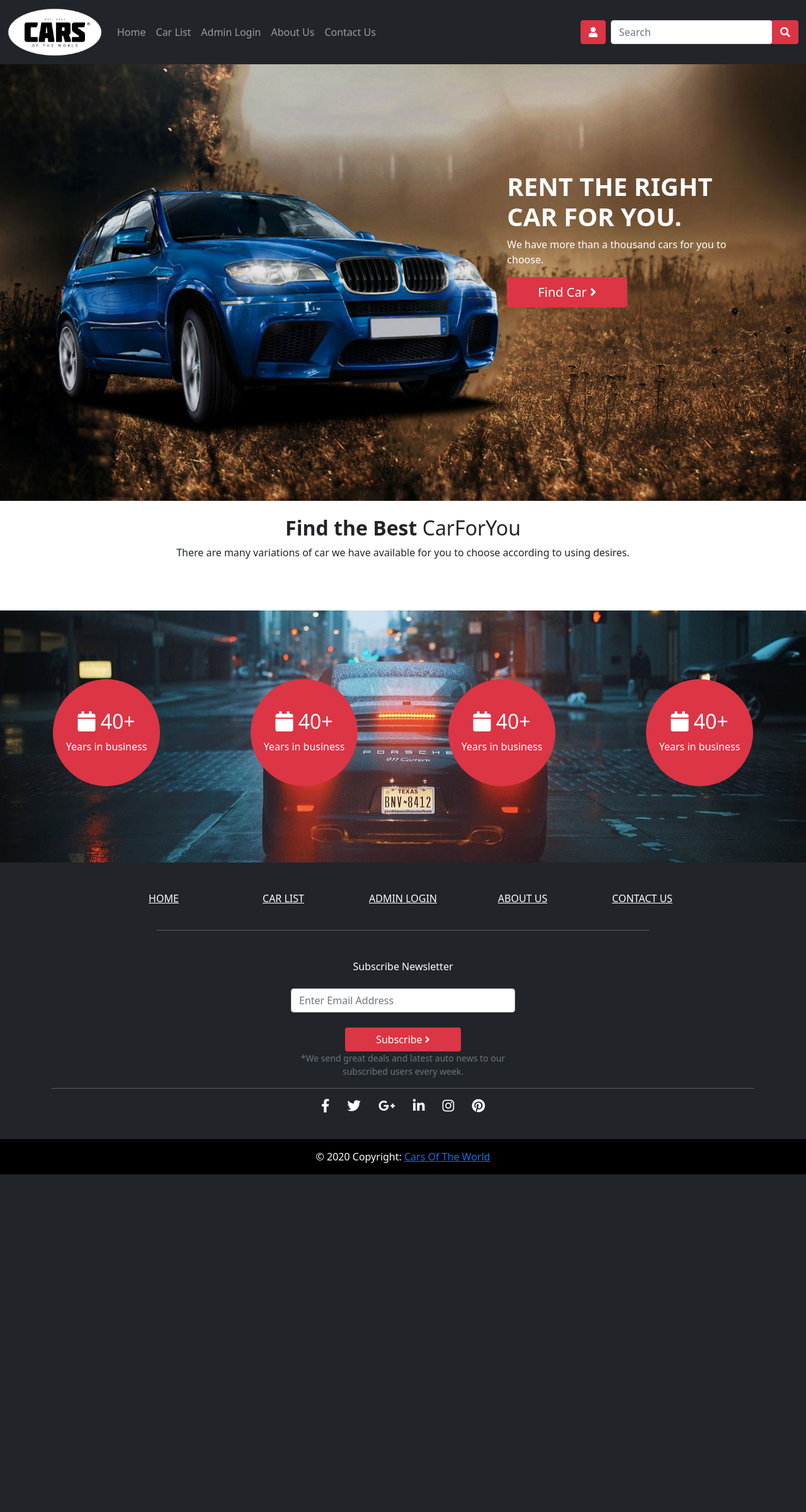
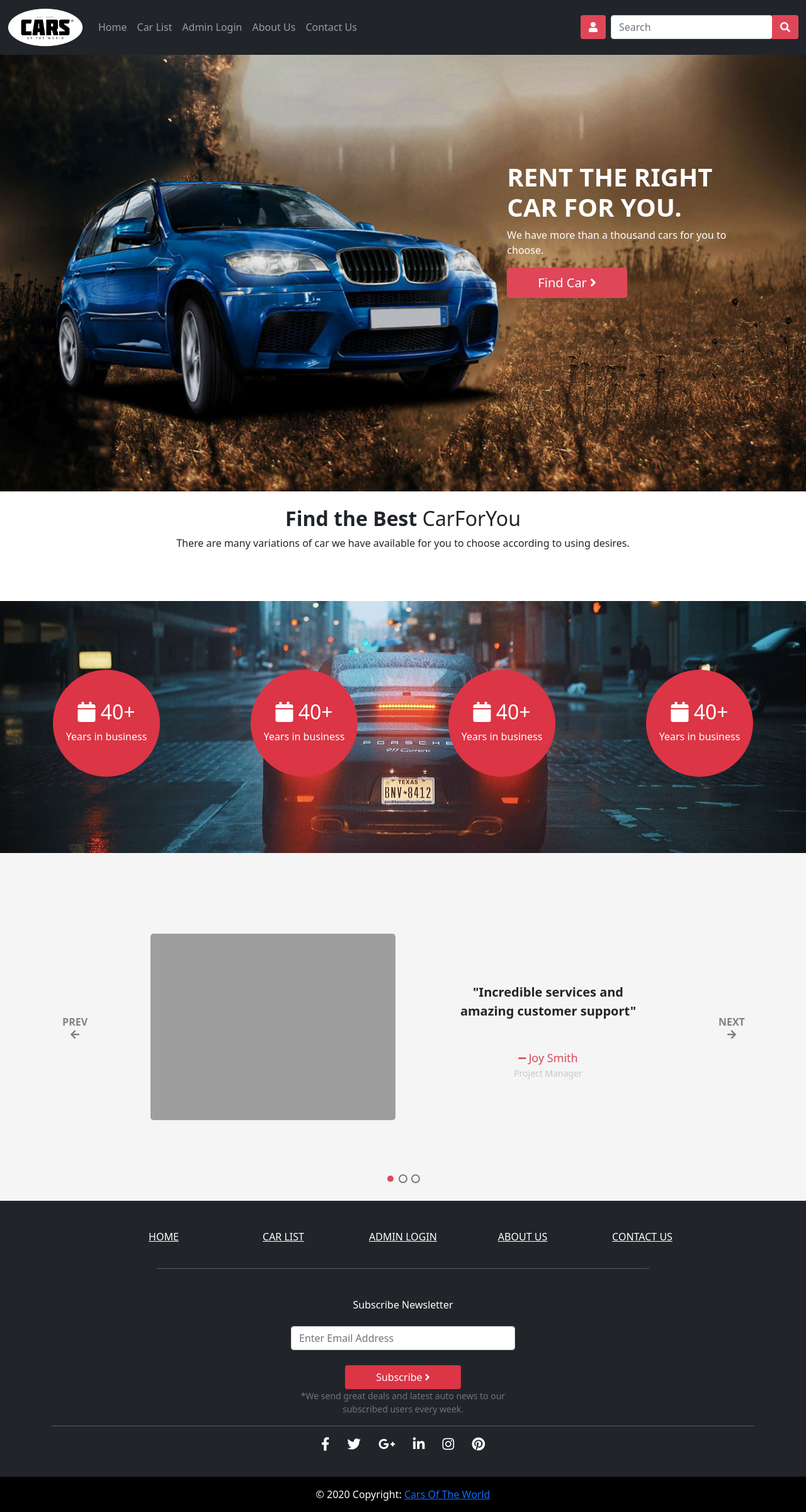
Before and after one commit to sajaadkhan7/Nerds_Cars_of_the_world, a PHP site: page / in a window 1280 px wide. Shown: the whole page at 63% size. Before the commit the page ends 1864 px from the top, so only its background shows below. Run offline with PHP 8.4, Linux system fonts and the light colour scheme; data that the repository does not hold is empty; grey boxes are pictures that could not be loaded.

Commit message:
homepage updated with testimonial

```diff
--- a/Nerds_CodeFiles/css/cars.css
+++ b/Nerds_CodeFiles/css/cars.css
@@ -1,4 +1,21 @@
-.transparent-details{
+:root {
+    --primary-color: #df4759;
+    --hover-color: #e56b7a;
+}
+
+.bgcolor,
+.btncolor {
+    background-color: var(--primary-color);
+    color: white;
+
+}
+
+.bgcolor,
+.btncolor:hover {
+    background-color: var(--hover-color);
+}
+
+.transparent-details {
     background: rgba(0, 0, 0, 0.6) none repeat scroll 0 0;
     bottom: 0;
     margin: 0 auto;
@@ -7,19 +24,139 @@
     height: 50px;
 
 }
-.transparent-details li{
+
+.transparent-details li {
     padding: 10px;
 
 }
 
-.section-back{
+.section-back {
     background-image: url('../assets/images/porsche-g62f206e72_1280.jpg');
     background-position: center center;
-  background-repeat: no-repeat;
-  background-size: cover;
-  height:400px ;
+    background-repeat: no-repeat;
+    background-size: cover;
+    height: 400px;
+
 
 }
-.section-back>div{
-    transform: translate(0,50%);
+
+.section-back>div {
+    transform: translate(0, 50%);
 }
+
+@media only screen and (max-width: 708px) {
+
+    .section-back>div{
+        transform: translate(0,5%);
+    }
+
+  }
+
+
+
+
+#testimonial img {
+    width: 100%;
+    height: 100%
+}
+
+.review {
+    font-size: 20px;
+    font-weight: 600;
+    padding: 30px 0
+}
+
+.name {
+    font-size: 18px;
+    color: var(--primary-color);
+    margin: 0
+}
+
+#testimonial {
+    background-color: whitesmoke;
+}
+
+.job {
+    color: #c8c8c8;
+    font-size: 14px
+}
+
+.carousel-inner {
+    width: 100%;
+    padding: 80px;
+
+}
+
+.fa-minus {
+    font-size: 14px
+}
+
+.carousel-indicators {
+    bottom: -20px;
+    right: 0;
+    margin: 0
+}
+
+.carousel-indicators [data-bs-target] {
+    height: 10px;
+    border: 2px solid black;
+    width: 10px;
+    background-color: inherit;
+    border-radius: 50%
+}
+
+.carousel-indicators .active {
+    border: 2px solid transparent;
+    background-color: var(--primary-color);
+}
+
+.left {
+    color: rgb(20, 20, 20);
+    font-weight: 600
+}
+
+.right {
+    color: rgb(12, 12, 12);
+    font-weight: 600
+}
+
+.carousel-control-next,
+.carousel-control-prev {
+    position: relative
+}
+
+@media (max-width:560px) {
+    .review {
+        font-size: 14px;
+        font-weight: 600
+    }
+
+    .name {
+        font-size: 13px
+    }
+
+    .job {
+        font-size: 10px
+    }
+
+    .right {
+        font-size: 12px
+    }
+
+    .left {
+        font-size: 12px
+    }
+
+    .carousel-indicators [data-bs-target] {
+        height: 8px;
+        border: 1px solid black;
+        width: 8px;
+        background-color: inherit;
+        border-radius: 50%
+    }
+
+    .carousel-indicators .active {
+        border: 1px solid transparent;
+        background-color: var(--primary-color);
+    }
+}
--- a/Nerds_CodeFiles/index.php
+++ b/Nerds_CodeFiles/index.php
@@ -14,7 +14,7 @@
           <div class="banner_content text-white">
             <h1 class="fw-bolder text-uppercase">Rent the right car for you.</h1>
             <p>We have more than a thousand cars for you to choose. </p>
-            <a href="#cars" class="btn btn-danger btn-lg px-5">Find Car <span class="angle_arrow"><i class="fa fa-angle-right" aria-hidden="true"></i></span></a> </div>
+            <a href="#cars"  class="btn btncolor btn-lg px-5">Find Car <span class="angle_arrow"><i class="fa fa-angle-right" aria-hidden="true"></i></span></a> </div>
         </div>
 
 
@@ -22,7 +22,7 @@
 
     </header>
     <!-- Section-->
-<?php include('requires/carlist-home.php');?>
+<?php include('requires/homepage_main.php');?>
 
 <?php require('requires/footer.php'); ?>
 
--- a/Nerds_CodeFiles/requires/carlist-home.php
+++ /dev/null
@@ -1,70 +0,0 @@
-<section class="px-2 pt-4">
-  <div class="container">
-    <div class="text-center">
-      <h2 class="fw-bolder">Find the Best <span class="fw-normal">CarForYou</span></h2>
-      <p>There are many variations of car we have available for you to choose according to using desires.</p>
-    </div></div></section>
-  <section id="cars" class="py-2">
-       <div class="container-fluid px-4 px-lg-5 mt-5">
-            <div class="row gx-4 gx-lg-5 row-cols-1 row-cols-md-2 row-cols-xl-3 justify-content-center">
-                <?php
-               require('mysqli_connect.php');
-                $q = "SELECT tblvehicles.VehiclesTitle,tblbrands.BrandName,tblvehicles.PricePerDay,tblvehicles.FuelType,tblvehicles.ModelYear,
-                tblvehicles.id,tblvehicles.SeatingCapacity,tblvehicles.VehiclesOverview,tblvehicles.Vimage1
-                 from tblvehicles join tblbrands on tblbrands.id=tblvehicles.VehiclesBrand";
-                $res=mysqli_query($dbc,$q) OR mysqli_error($dbc);
-                while($r=mysqli_fetch_array($res)){
-
-             echo "<div class='col mb-5'>
-                <div class='card h-100'>
-                <div style='position:relative;'>
-                   <a href='#'><img class='card-img-top img-responsive' style='object-fit:cover;' src='assets/images/".$r['Vimage1']."' alt='...' /></a>
-                   <ul style='position:absolute;list-style-type:none;' class='text-white list-inline transparent-details'>
-                        <li class='list-inline-item'><i class='fa fa-car' aria-hidden='true'></i> ".$r['FuelType']."</li>
-                        <li class='list-inline-item'><i class='fa fa-calendar' aria-hidden='true'></i> ".$r['ModelYear']. " Model</li>
-                        <li class='list-inline-item'><i class='fa fa-user' aria-hidden='true'></i> ".$r['SeatingCapacity']." seats</li>
-                        </ul>
-                    </div>
-                 <div class='card-body p-4'>
-                        <div class='text-center'>
-                            <h5 class='fw-bolder'>".$r['BrandName']." : ".$r['VehiclesTitle']."</h5>
-                            $".$r['PricePerDay']." per day
-                        </div>
-                    </div>
-                    <div class='text-center card-footer p-4 pt-0 border-top-0 bg-transparent'>
-                        <Span class='text-center'><a class='btn btn-danger mt-auto' href='checkout.php?Book_ID=".$r['PricePerDay']."'>Book Now</a></span> &nbsp;
-
-                    </div>
-                </div>
-            </div>";
-                }
-                         ?>
-
-
-            </div>
-        </div>
-  </section>
-  <section class="section-back container-fluid p-4 text-white">
-      <div class="row text-center justify-content-around">
-
-              <div class="col-sm-3 col-xs-6 text-center rounded-circle bg-danger py-5" style="width: 170px; height:170px;">
-                  <h2><i class="fa fa-calendar"> </i> 40+</h2>
-                  <p>Years in business</p>
-              </div>
-
-
-              <div class="col-sm-3 col-xs-6 text-center rounded-circle bg-danger py-5" style="width: 170px; height:170px;">
-                  <h2><i class="fa fa-calendar"> </i> 40+</h2>
-                  <p>Years in business</p>
-              </div>
-              <div class="col-sm-3 col-xs-6 text-center rounded-circle bg-danger py-5" style="width: 170px; height:170px;">
-                  <h2><i class="fa fa-calendar"> </i> 40+</h2>
-                  <p>Years in business</p>
-              </div>
-
-              <div class="col-sm-3 col-xs-6 text-center rounded-circle bg-danger py-5" style="width: 170px; height:170px;">
-                  <h2><i class="fa fa-calendar"> </i> 40+</h2>
-                  <p>Years in business</p>
-              </div>
-      </div>
-  </section>
--- a/Nerds_CodeFiles/requires/footer.php
+++ b/Nerds_CodeFiles/requires/footer.php
@@ -65,7 +65,7 @@
               <div class="form-group">
                 <input type="email" name="subscriberemail" class="form-control newsletter-input" required placeholder="Enter Email Address" />
               </div>
-              <button type="submit" name="emailsubscibe" class="btn text-white bg-danger btn-block px-5 mt-4">Subscribe <span><i class="fa fa-angle-right" aria-hidden="true"></i></span></button>
+              <button type="submit" name="emailsubscibe" class="btn text-white bgcolor bg-danger btn-block px-5 mt-4">Subscribe <span><i class="fa fa-angle-right" aria-hidden="true"></i></span></button>
               <small class="text-muted text-small d-block">*We send great deals and latest auto news to our subscribed users every week.</small>
             </form>
 
--- a/Nerds_CodeFiles/requires/header.php
+++ b/Nerds_CodeFiles/requires/header.php
@@ -20,6 +20,7 @@
 
     <!-- Latest compiled JavaScript -->
     <script src="https://cdn.jsdelivr.net/npm/bootstrap@5.1.2/dist/js/bootstrap.bundle.min.js"></script>
+
     <link rel="stylesheet" href="css/cars.css">
     <!-- Font awesome icons -->
     <link rel="stylesheet" href="https://use.fontawesome.com/releases/v5.15.4/css/all.css" integrity="sha384-DyZ88mC6Up2uqS4h/KRgHuoeGwBcD4Ng9SiP4dIRy0EXTlnuz47vAwmeGwVChigm" crossorigin="anonymous">
@@ -31,7 +32,7 @@
 <nav class="navbar navbar-expand-sm navbar-dark bg-dark">
   <div class="container-fluid">
     <a class="navbar-brand" href="javascript:void(0)">
-      <img src="assets/images/logo/cars_logo_white.png" style="width:150px;">
+      <img src="assets/images/logo/cars_logo_white.png" style="width:120px;">
     </a>
     <button class="navbar-toggler" type="button" data-bs-toggle="collapse" data-bs-target="#mynavbar">
       <span class="navbar-toggler-icon"></span>
@@ -56,11 +57,11 @@
       </ul>
 
       <form class="d-flex">
-        <button class="btn btn-danger my-2 mx-2 " type="button"><i class="fas fa-user"></i><span class="d-md-none"> LOGIN</span></button>
+        <button class="btn btncolor my-2 mx-2 " type="button"><i class="fas fa-user"></i><span class="d-md-none"> LOGIN</span></button>
       </form>
       <form class="d-flex btn-group">
         <input class="form-control" type="text" placeholder="Search">
-        <button class="btn btn-danger" type="button"><i class="fas fa-search"></i></button>
+        <button class="btn btncolor" type="button"><i class="fas fa-search"></i></button>
       </form>
     </div>
   </div>
--- /dev/null
+++ b/Nerds_CodeFiles/requires/homepage_main.php
@@ -0,0 +1,131 @@
+<section class="px-2 pt-4">
+  <div class="container">
+    <div class="text-center">
+      <h2 class="fw-bolder">Find the Best <span class="fw-normal">CarForYou</span></h2>
+      <p>There are many variations of car we have available for you to choose according to using desires.</p>
+    </div></div></section>
+  <section id="cars" class="py-2">
+       <div class="container-fluid px-4 px-lg-5 mt-5">
+            <div class="row gx-4 gx-lg-5 row-cols-1 row-cols-md-2 row-cols-xl-3 justify-content-center">
+                <?php
+               require('mysqli_connect.php');
+                $q = "SELECT tblvehicles.VehiclesTitle,tblbrands.BrandName,tblvehicles.PricePerDay,tblvehicles.FuelType,tblvehicles.ModelYear,
+                tblvehicles.id,tblvehicles.SeatingCapacity,tblvehicles.VehiclesOverview,tblvehicles.Vimage1
+                 from tblvehicles join tblbrands on tblbrands.id=tblvehicles.VehiclesBrand";
+                $res=mysqli_query($dbc,$q) OR mysqli_error($dbc);
+                while($r=mysqli_fetch_array($res)){
+
+             echo "<div class='col mb-5'>
+                <div class='card h-100'>
+                <div style='position:relative;'>
+                   <a href='#'><img class='card-img-top img-responsive' style='object-fit:cover;' src='assets/images/".$r['Vimage1']."' alt='...' /></a>
+                   <ul style='position:absolute;list-style-type:none;' class='text-white list-inline transparent-details'>
+                        <li class='list-inline-item'><i class='fa fa-car' aria-hidden='true'></i> ".$r['FuelType']."</li>
+                        <li class='list-inline-item'><i class='fa fa-calendar' aria-hidden='true'></i> ".$r['ModelYear']. " Model</li>
+                        <li class='list-inline-item'><i class='fa fa-user' aria-hidden='true'></i> ".$r['SeatingCapacity']." seats</li>
+                        </ul>
+                    </div>
+                 <div class='card-body p-4'>
+                        <div class='text-center'>
+                            <h5 class='fw-bolder'>".$r['BrandName']." : ".$r['VehiclesTitle']."</h5>
+                            $".$r['PricePerDay']." per day
+                        </div>
+                    </div>
+                    <div class='text-center card-footer p-4 pt-0 border-top-0 bg-transparent'>
+                        <Span class='text-center'><a class='btn btncolor mt-auto' href='checkout.php?Book_ID=".$r['PricePerDay']."'>Book Now</a></span> &nbsp;
+
+                    </div>
+                </div>
+            </div>";
+                }
+                         ?>
+
+
+            </div>
+        </div>
+  </section>
+  <section class="section-back container-fluid p-sm-4 text-white">
+      <div class="row text-center justify-content-around">
+
+              <div class="col-sm-3 col-xs-6 text-center rounded-circle bg-danger py-5" style="width: 170px; height:170px;">
+                  <h2><i class="fa fa-calendar"> </i> 40+</h2>
+                  <p>Years in business</p>
+              </div>
+
+
+              <div class="col-sm-3 col-xs-6 text-center rounded-circle bg-danger py-5" style="width: 170px; height:170px;">
+                  <h2><i class="fa fa-calendar"> </i> 40+</h2>
+                  <p>Years in business</p>
+              </div>
+              <div class="col-sm-3 col-xs-6  text-center rounded-circle bg-danger py-5" style="width: 170px; height:170px;">
+                  <h2><i class="fa fa-calendar"> </i> 40+</h2>
+                  <p>Years in business</p>
+              </div>
+
+              <div class="col-sm-3 col-xs-6 text-center rounded-circle bg-danger py-5" style="width: 170px; height:170px;">
+                  <h2><i class="fa fa-calendar"> </i> 40+</h2>
+                  <p>Years in business</p>
+              </div>
+      </div>
+  </section>
+
+
+  <div id="testimonial" class="d-flex align-items-center m-0 py-5 mh-100"> <a class="carousel-control-prev text-decoration-none " href="#mycarousel" role="button" data-bs-slide="prev">
+        <div class="d-flex flex-column justify-content-center me-2 ms-auto left">PREV<span class="fas fa-arrow-left"></span> </div> <span class="sr-only">Previous</span>
+    </a>
+    <div class="container">
+        <div id="mycarousel" class="carousel slide" data-bs-ride="carousel">
+            <ol class="carousel-indicators">
+                <li data-bs-target="#mycarousel" data-bs-slide-to="0" class="active"></li>
+                <li data-bs-target="#mycarousel" data-bs-slide-to="1"></li>
+                <li data-bs-target="#mycarousel" data-bs-slide-to="2"></li>
+            </ol>
+            <div class="carousel-inner">
+                <div class="carousel-item active">
+                    <div class="row">
+                        <div class="col-lg-6 "> <img src="https://images.pexels.com/photos/8052808/pexels-photo-8052808.jpeg?auto=compress&cs=tinysrgb&dpr=2&w=500" class="d-block w-100 rounded-3" alt="..."> </div>
+                        <div class="col-lg-6">
+                            <div class=" d-flex flex-column justify-content-center my-5 ms-5 px-3 ">
+                                <p class="review text-center">"Incredible services and amazing customer support"</p>
+                                <div class="name d-flex align-items-center justify-content-center"> <span class="fas fa-minus pe-1"></span>
+                                    <p class="m-0">Joy Smith</p>
+                                </div>
+                                <p class="job text-center">Project Manager</p>
+                            </div>
+                        </div>
+                    </div>
+                </div>
+                <div class="carousel-item">
+                    <div class="row">
+                        <div class="col-lg-6 "> <img src="https://images.pexels.com/photos/8052808/pexels-photo-8052808.jpeg?auto=compress&cs=tinysrgb&dpr=2&w=500" class="d-block w-100 rounded-3" alt="..."> </div>
+                        <div class="col-lg-6 ">
+                            <div class=" d-flex flex-column justify-content-center my-5 px-3">
+                                <p class="review text-center">"Incredible services and amazing customer support"</p>
+                                <div class="name d-flex align-items-center justify-content-center"> <span class="fas fa-minus pe-1"></span>
+                                    <p class="m-0">Joy Smith</p>
+                                </div>
+                                <p class="job text-center">Project Manager</p>
+                            </div>
+                        </div>
+                    </div>
+                </div>
+                <div class="carousel-item">
+                    <div class="row">
+                        <div class="col-lg-6 "> <img src="https://images.pexels.com/photos/8052808/pexels-photo-8052808.jpeg?auto=compress&cs=tinysrgb&dpr=2&w=500" class="d-block w-100 rounded-3" alt="..."> </div>
+                        <div class="col-lg-6 ">
+                            <div class=" d-flex flex-column justify-content-center my-5 px-3">
+                                <p class="review text-center">"Incredible services and amazing customer support"</p>
+                                <div class="name d-flex align-items-center justify-content-center"> <span class="fas fa-minus pe-1"></span>
+                                    <p class="m-0">Joy Smith</p>
+                                </div>
+                                <p class="job text-center">Project Manager</p>
+                            </div>
+                        </div>
+                    </div>
+                </div>
+            </div>
+        </div>
+    </div> <a class="carousel-control-next text-decoration-none " href="#mycarousel" role="button" data-bs-slide="next">
+        <div class="d-flex flex-column justify-content-center right ms-2 me-auto"> NEXT <span class="fas fa-arrow-right"></span> </div> <span class="sr-only">Next</span>
+    </a>
+</div>
```
